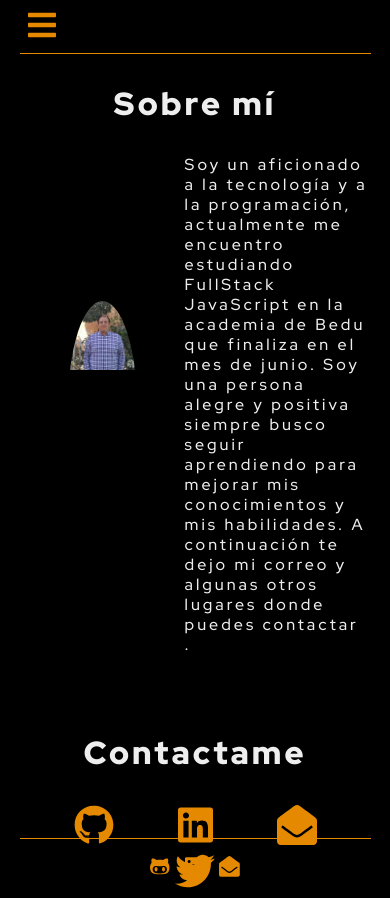
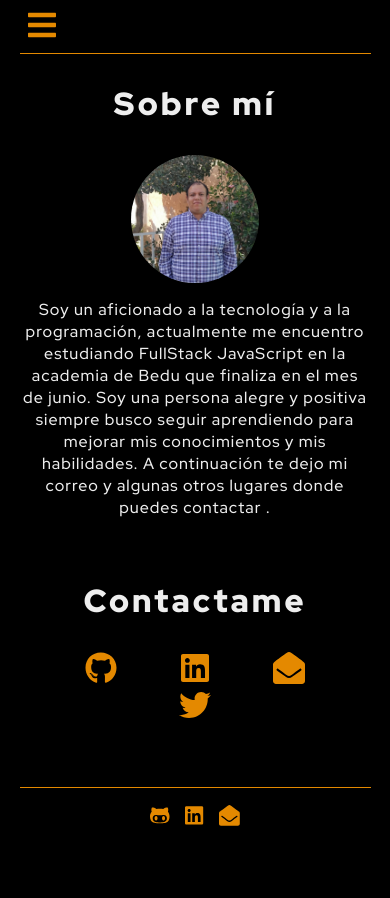
Before and after one commit to GuillermoSM5/Portafolio, a React (Create React App) app: page /about in a window 390 px wide. After the commit the page ends 844 px from the top, so only its background shows below. Built offline with nearby package versions, Linux system fonts and the light colour scheme.

Commit message:
Seccion about me responsive

```diff
--- a/src/Components/Data/Data.js
+++ b/src/Components/Data/Data.js
@@ -7,7 +7,7 @@ const Proyectos = [
 		title: 'Portafolio',
 		Descripcion: 'Sito web que estan viendo en este momento',
 		repo: 'https://github.com/GuillermoSM5/Portafolio',
-		web: 'https://twitter.com/home',
+		web: 'https://guillermo-cv.netlify.app/',
 		image: CV,
 	},
 	{
--- a/src/Pages/About.jsx
+++ b/src/Pages/About.jsx
@@ -110,6 +110,31 @@ const AboutContainer = styled.div`
 			margin: 0 2rem;
 			color: #e48900;
 			font-size: 2.5rem;
+			&:hover {
+				color: #c06014;
+			}
+		}
+	}
+	@media (max-width: 770px) {
+		.about__content {
+			flex-direction: column;
+			margin-bottom: 4rem;
+			.about__content-img {
+				width: 8rem;
+				height: 8rem;
+				margin-bottom: 1rem;
+			}
+			.about__content-text {
+				width: 100%;
+				text-align: center;
+				letter-spacing: 1px;
+				line-height: 1.375rem;
+			}
+		}
+		.about__contact {
+			.contact__link {
+				font-size: 2rem;
+			}
 		}
 	}
 `;
```
